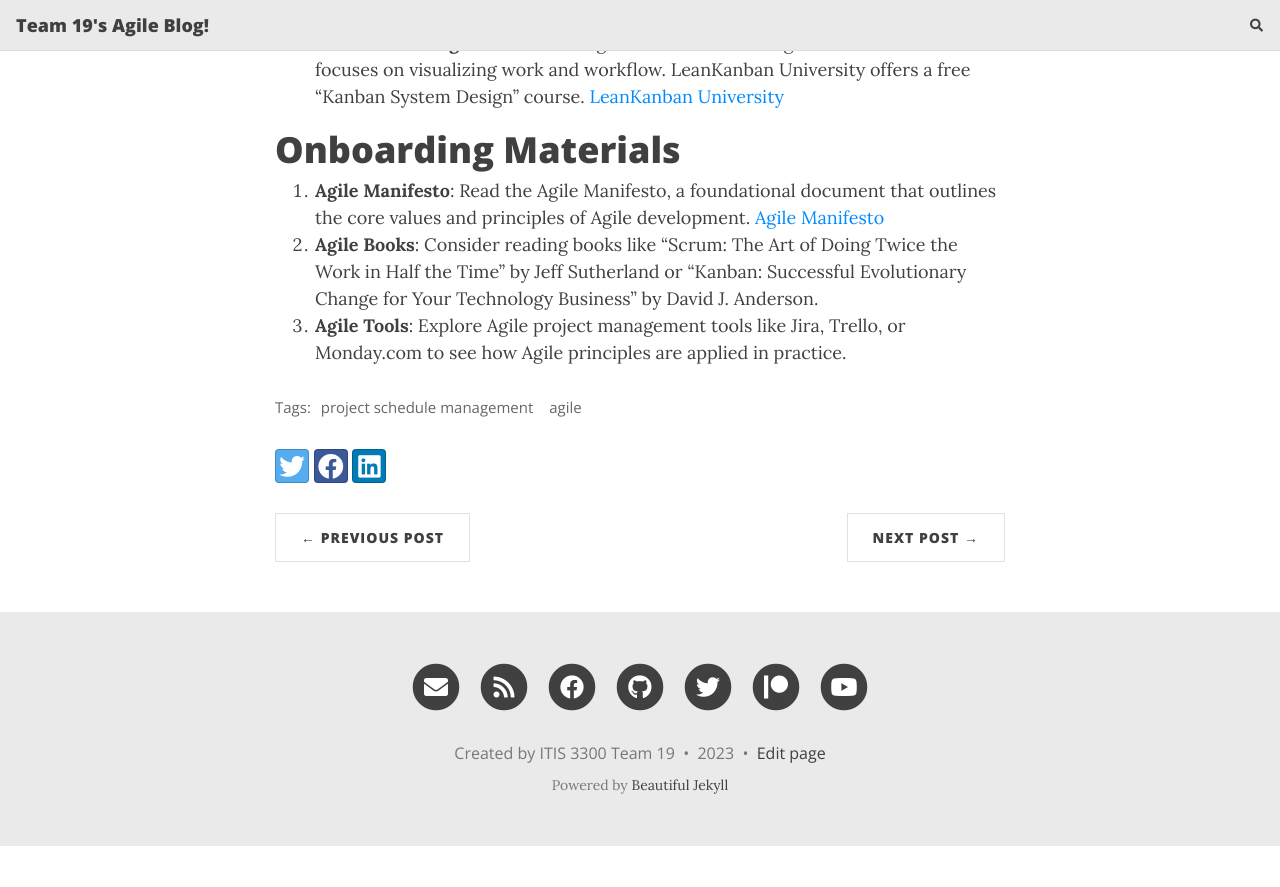
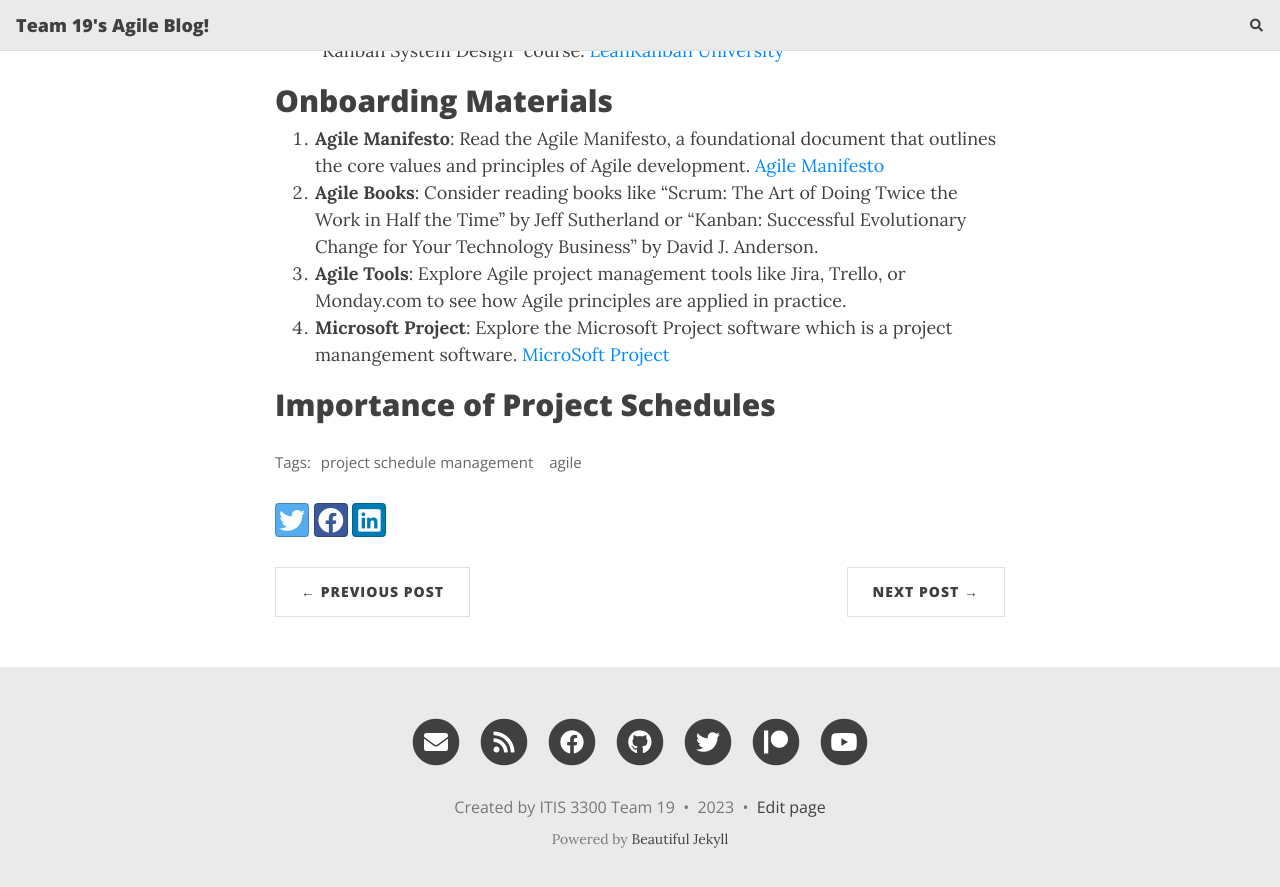
Before and after one commit to dlouangr/agile-blog, a Jekyll site: the page built from _posts/2023-10-01-Agile-Project-Schedule-Management.md, in a window 1280 px wide and 900 px high, scrolled down 3270 px. Shown: the top 887 px of the window. Built offline with Jekyll 4.4.1, drawn with Linux system fonts in a browser that asks for light colours; nearby versions of some CDN libraries; comment, search, counter and statistics services are not loaded; before the commit the page ends 4116 px from its top, so only the background shows below that.

Commit message:
Update 2023-10-01-Agile-Project-Schedule-Management.md

```diff
--- a/_posts/2023-10-01-Agile-Project-Schedule-Management.md
+++ b/_posts/2023-10-01-Agile-Project-Schedule-Management.md
@@ -28,7 +28,7 @@ In essence, project schedule management is like planning a road trip. You start
 
 Now in order for these things to come into fruition, we need to have the tools and materials for your road trip to be a success. These tools and materials will be your assistance on your journey to understanding project scope management and develop the skills you need to survive in the project development landscape.
 
-# Tutorials for Project Schedule Management
+## Tutorials for Project Schedule Management
 
 1. **Agile Project Management Basics**: Agile Project Management Basics: Start with the basics. The Scrum Alliance offers a free "Agile Project Management Basics" course that covers Agile principles, roles, and ceremonies.[Agile Project Management Basics](https://www.scrumalliance.org/)
 2.  **Scrum Training**: Scrum is one of the most widely used Agile frameworks. The Scrum.org website provides free Scrum training resources, including courses, assessments, and guides.
@@ -36,8 +36,11 @@ Now in order for these things to come into fruition, we need to have the tools a
 3.  **Kanban Training**: Kanban Training: Kanban is another Agile framework that focuses on visualizing work and workflow. LeanKanban University offers a free "Kanban System Design" course.
 [LeanKanban University](https://www.learningtree.com/certifications/lean-kanban/)
 
-# Onboarding Materials
+## Onboarding Materials
 
 1. **Agile Manifesto**: Read the Agile Manifesto, a foundational document that outlines the core values and principles of Agile development. [Agile Manifesto](https://agilemanifesto.org/)
 2. **Agile Books**: Consider reading books like "Scrum: The Art of Doing Twice the Work in Half the Time" by Jeff Sutherland or "Kanban: Successful Evolutionary Change for Your Technology Business" by David J. Anderson.
 3. **Agile Tools**: Explore Agile project management tools like Jira, Trello, or Monday.com to see how Agile principles are applied in practice.
+4. **Microsoft Project**: Explore the Microsoft Project software which is a project manangement software. [MicroSoft Project](https://www.microsoft.com/en-us/microsoft-365/project/project-management-software)
+
+## Importance of Project Schedules
```
